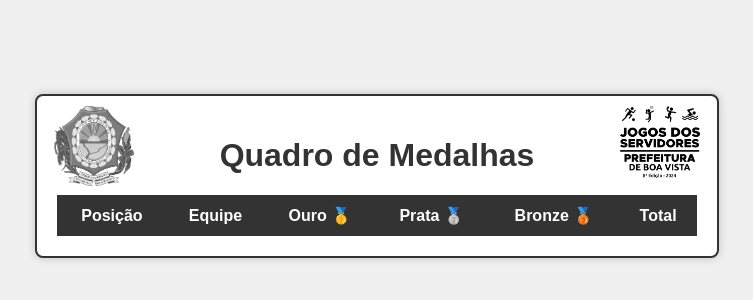
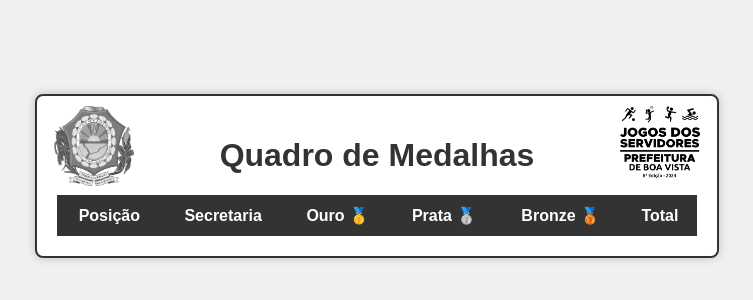
Before and after one commit to vguilherme21/quadro-de-medalhas2024, a plain HTML site: page index.html in a window 1280 px wide. Shown: the part 224-524 px from the top of the page, without its empty margins (263-1016 px from the left). Drawn offline with Linux system fonts and the light colour scheme.

Commit message:
Update index.html

```diff
--- a/index.html
+++ b/index.html
@@ -15,7 +15,7 @@
             <thead>
                 <tr>
                     <th>Posição</th>
-                    <th>Equipe</th>
+                    <th>Secretaria</th>
                     <th>Ouro 🥇</th>
                     <th>Prata 🥈</th>
                     <th>Bronze 🥉</th>
```
